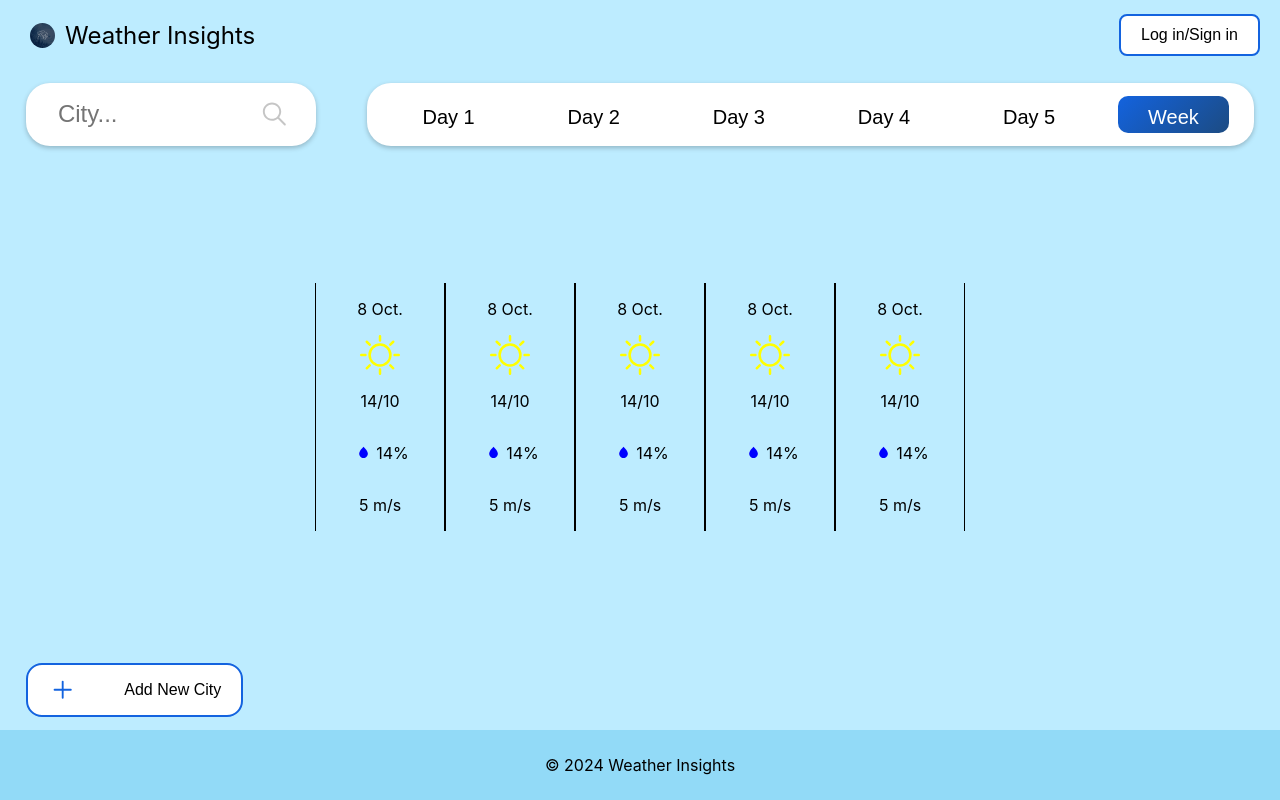
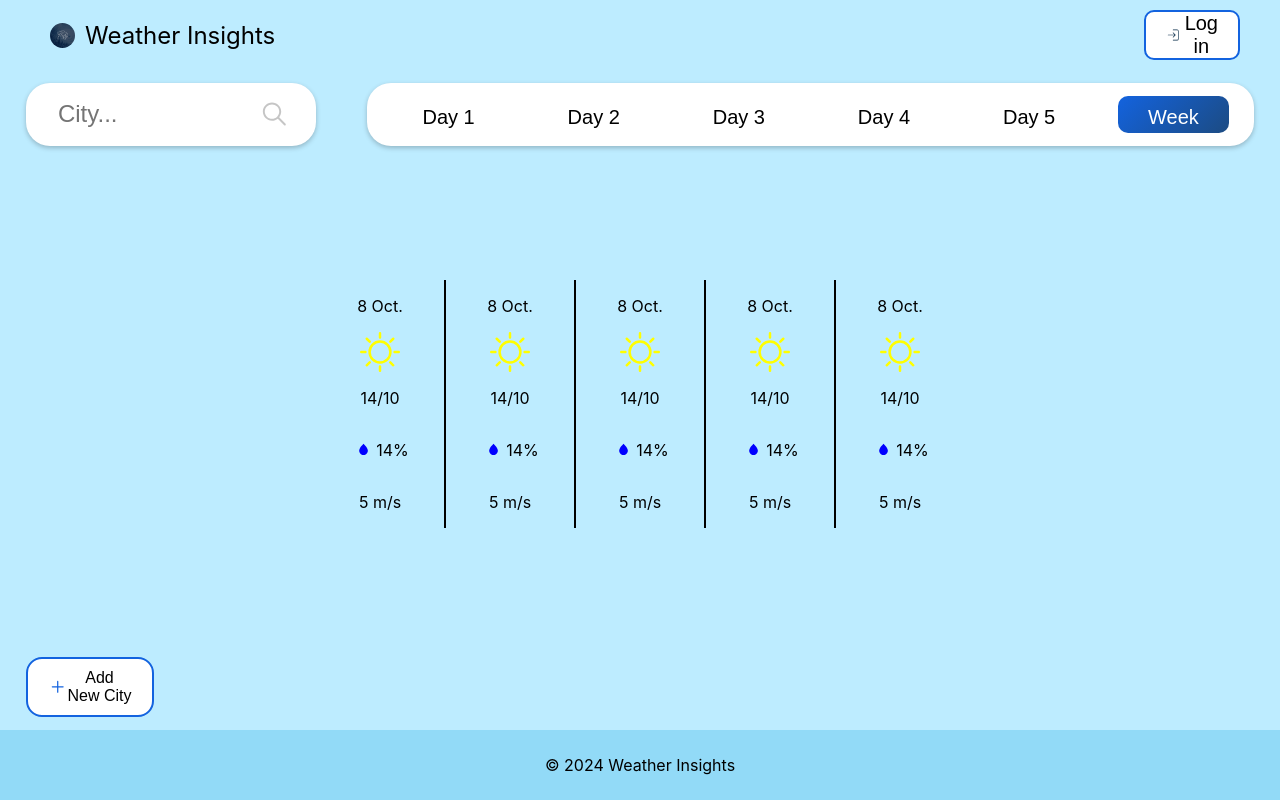
Before and after one commit to data-opser/weather-insights, a React (Create React App) app in the folder frontend/: page / in a window 1280 px wide. Built offline with nearby package versions, Linux system fonts and the light colour scheme.

Commit message:
changed login button and add city button weather table

```diff
--- a/frontend/src/components/AddCityButton.js
+++ b/frontend/src/components/AddCityButton.js
@@ -16,7 +16,8 @@ function AddCityButton() {
             onClick={handleClick}
         >
             <GoPlus className={`plus ${isClicked ? 'icon-blue' : ''}`} />
-            Add New City
+            <span className='add-city-button-text'>Add New City</span>
+
         </button>
     );
 }
--- a/frontend/src/components/Header.js
+++ b/frontend/src/components/Header.js
@@ -1,6 +1,7 @@
 import React, { useState } from 'react';
 import '../styles/Header.css';
 import logo from '../images/logo.png';
+import { CiLogin } from "react-icons/ci";
 
 function Header() {
   const [isLoginClicked, setIsLoginClicked] = useState(false);
@@ -20,7 +21,8 @@ function Header() {
         className={`login-button ${isLoginClicked ? 'blue' : ''}`}
         onClick={handleLoginClick}
       >
-        Log in/Sign in
+        <CiLogin className={`icon-button-login ${isLoginClicked ? 'white' : ''}`}/>
+        Log in
       </button>
     </div>
   );
--- a/frontend/src/styles/AddCityButton.css
+++ b/frontend/src/styles/AddCityButton.css
@@ -8,11 +8,12 @@
     font-size: 16px;
     border-radius: 1em;
     transition: background-color 0.3s, color 0.3s;
-    width: 17%;
+    width: 10%;
     border: 2px solid #1363DF;
     display: flex;
     justify-content: space-between;
     align-items: center;
+    height: auto;
 }
 
 .add-city-button:hover {
@@ -24,6 +25,7 @@
     width: 30px;
     height: 30px;
     transition: color 0.3s;
+
 }
 
 .icon-blue {
@@ -38,3 +40,7 @@
 .plus.icon-blue {
     color: white;
 }
+
+.add-city-button-text {
+    margin: 0 auto 0 auto;
+}
--- a/frontend/src/styles/Dayweather.css
+++ b/frontend/src/styles/Dayweather.css
@@ -26,3 +26,11 @@
     width: 25px;
     height: 25px;
 }
+
+.one-day:first-child {
+    border-left: none;
+}
+
+.one-day:last-child {
+    border-right: none;
+}
--- a/frontend/src/styles/Header.css
+++ b/frontend/src/styles/Header.css
@@ -2,12 +2,13 @@
   display: flex;
   align-items: center;
   justify-content: space-between; /* Вирівнюємо елементи */
-  padding: 10px 20px; /* Додаємо трохи простору */
+  padding: 10px 40px; /* Додаємо трохи простору */
 }
 
 .header p {
   font-size: 24px;
 }
+
 .block-with-logo {
   display: flex;
   height: 100%;
@@ -28,8 +29,13 @@
   cursor: pointer;
   transition: background-color 0.3s, color 0.3s;
   border-radius: 0.5em;
-  font-size: 16px;
+  font-size: 20px;
   border: 2px solid #1363DF;
+  width: 8%;
+  display: flex;
+  align-items: center;
+  justify-content: left;
+  height: 100%;
 }
 
 /* Колір кнопки при наведенні */
@@ -43,3 +49,14 @@
   background: linear-gradient(135deg, rgba(19,99,223,1) 0%, rgba(28,75,130,1) 100%);
   color: white;
 }
+
+.icon-button-login {
+  width: auto;
+  height: 100%;
+  padding-right: 8%;
+  color: #002644;
+}
+
+.icon-button-login.white {
+  color: white;
+}
```
